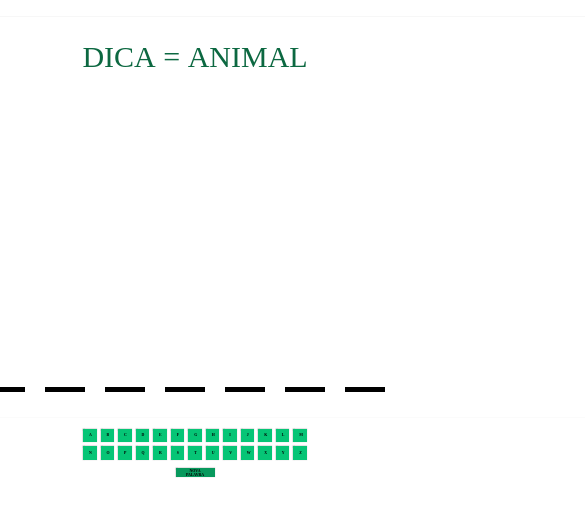
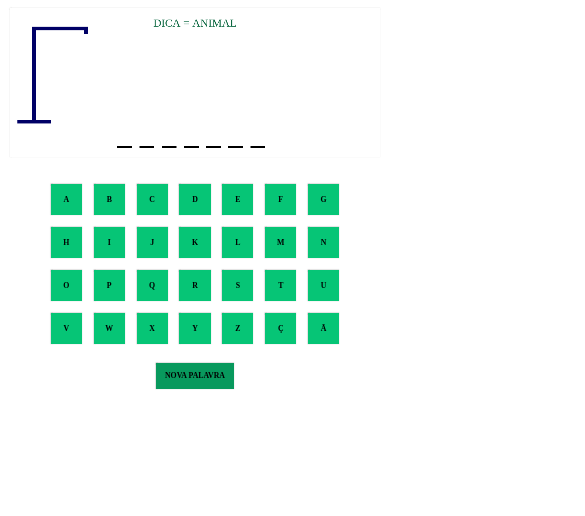
Before and after one commit to hrVicenssotti/Jogo-da-forca, a plain HTML site: page index.html in a window 390 px wide. Shown: the top 516 px of the page, 585 px wide, since content can reach past the window. Drawn offline with Linux system fonts and the light colour scheme.

Commit message:
Responsividade

```diff
--- a/index.html
+++ b/index.html
@@ -13,7 +13,7 @@
   </head>
   <body>
     <main>
-      <section>
+      <section class="sectionTela">
         <canvas id="telaJogo" width="1000" height="400"></canvas>
       </section>
       <section class="sectionButtons">
--- a/main.js
+++ b/main.js
@@ -1,6 +1,6 @@
 const canvas = document.querySelector("canvas");
 const context = canvas.getContext("2d");
-const letras = "ABCDEFGHIJKLMNOPQRSTUVWXYZ";
+const letras = "ABCDEFGHIJKLMNOPQRSTUVWXYZÇÃ";
 criarBotoes();
 entradaUser();
 const pincel = new Pinceis();
--- a/style.css
+++ b/style.css
@@ -13,16 +13,12 @@ body {
     box-sizing: border-box;
     height: 100vh;
 }
-.cabecalho h1 {
-    user-select: none;
-    text-align: center;
-    margin: 0;
-    padding: 1vw;
-    font-size: 2vw;
+.sectionTela {
+    display: flex;
+    justify-content: center;
 }
 #telaJogo {
     box-shadow: 0px 0px 0.4vw 0.05vw var(--border-tela);
-    margin-left: calc(50% - 500px)
 }
 .sectionButtons {
     display: flex;
@@ -30,7 +26,7 @@ body {
 }
 .buttons {
     display: grid;
-    grid-template-columns: repeat(13, 1fr);
+    grid-template-columns: repeat(14, 1fr);
     margin-top: 2vw;
     gap: 1vw;
 }
@@ -83,3 +79,28 @@ body {
 .buttons .press:hover, .press:active {
     background-color: cadetblue;
 }
+@media screen and (max-width: 1024px) {
+    body {
+        padding: 1vh;
+    }
+    #telaJogo {
+        width: 95vw;
+    }
+    .sectionButtons {
+        margin: 5vw 0;
+    }
+    .buttons {
+        grid-template-columns: repeat(7, 1fr);
+        gap: 3vw;
+    }
+    .buttons button {
+        width: 8vw;
+        height: 8vw;
+        font-size: 2vw;
+    }
+    .optionsButton button {
+        width: 20vw;
+        height: 6.5vw;
+        font-size: 2vw;
+    }
+}
```
